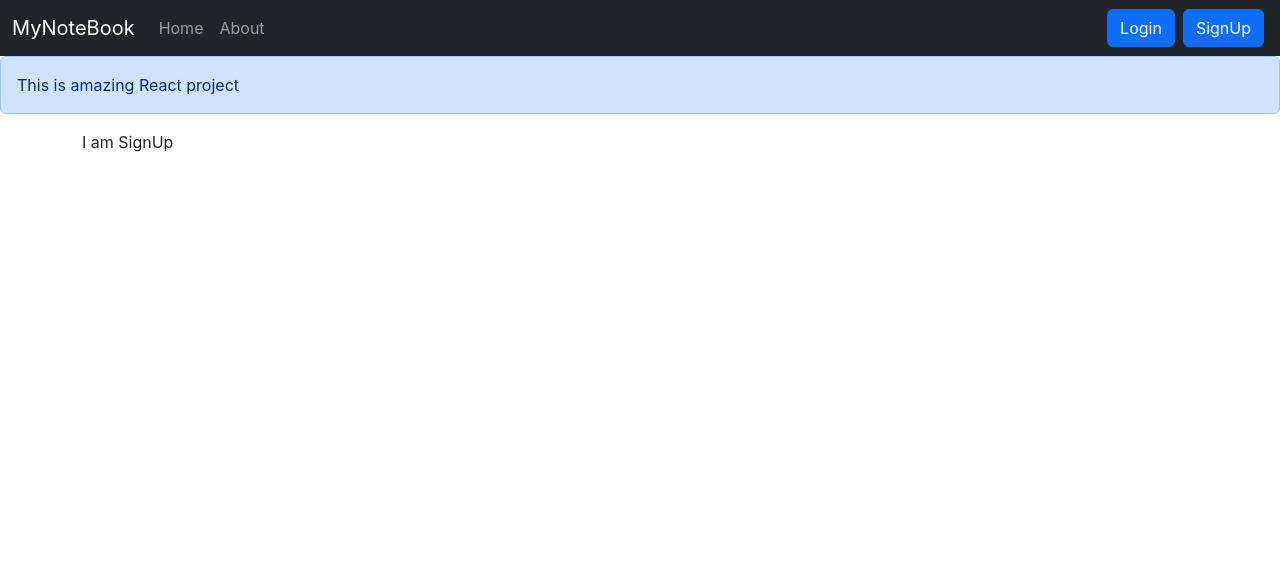
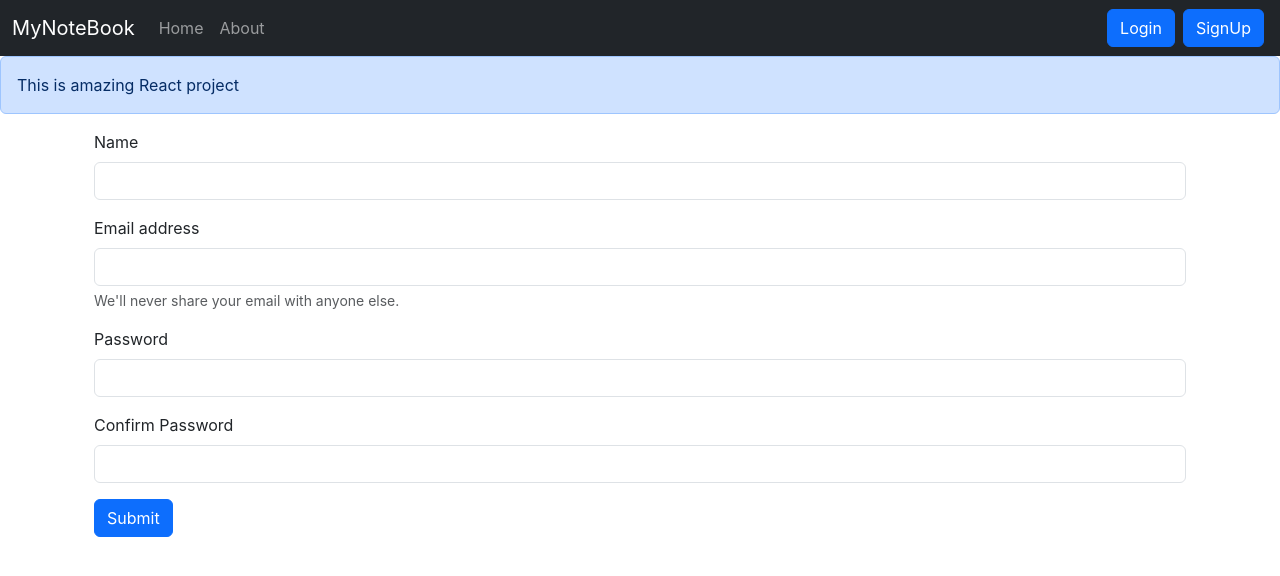
Before and after one commit to Tuhin114/MyNoteBook-Frontend, a React (Create React App) app: page /signup in a window 1280 px wide. Shown: the top 576 px of the page. Built offline with nearby package versions, Linux system fonts and the light colour scheme.

Commit message:
Added SignUp functionality

```diff
--- a/src/components/SignUp.js
+++ b/src/components/SignUp.js
@@ -1,7 +1,134 @@
-import React from "react";
+import React, { useState } from "react";
+import { useNavigate } from "react-router-dom";
 
 const SignUp = () => {
-  return <div>I am SignUp</div>;
+  const [credential, setCredential] = useState({
+    name: "",
+    email: "",
+    password: "",
+    confirmPassword: "",
+  });
+  const [loading, setLoading] = useState(false);
+  const [error, setError] = useState(null);
+  const navigate = useNavigate();
+
+  const handleSubmit = async (e) => {
+    e.preventDefault();
+    setLoading(true);
+    setError(null);
+
+    try {
+      const response = await fetch(
+        "http://localhost:5000/api/auth/createuser",
+        {
+          method: "POST",
+          headers: {
+            "Content-Type": "application/json",
+          },
+          body: JSON.stringify({
+            name: credential.name,
+            email: credential.email,
+            password: credential.password,
+            confirmPassword: credential.confirmPassword,
+          }),
+        }
+      );
+
+      const json = await response.json();
+      console.log(json); // Log the response
+      if (response.ok) {
+        localStorage.setItem("token", json.authtoken);
+        navigate("/home");
+      } else {
+        setError("Error occurred during signup.");
+      }
+    } catch (error) {
+      console.error("Error:", error);
+      setError("User already exists.");
+    } finally {
+      setLoading(false);
+      setCredential({
+        name: "",
+        email: "",
+        password: "",
+        confirmPassword: "",
+      }); // Clear input fields
+    }
+  };
+
+  const onChange = (e) => {
+    setCredential({ ...credential, [e.target.id]: e.target.value });
+  };
+
+  return (
+    <div className="container">
+      <form onSubmit={handleSubmit}>
+        <div className="mb-3">
+          <label htmlFor="name" className="form-label">
+            Name
+          </label>
+          <input
+            type="text"
+            className="form-control"
+            id="name"
+            value={credential.name}
+            onChange={onChange}
+            aria-describedby="emailHelp"
+          />
+        </div>
+        <div className="mb-3">
+          <label htmlFor="email" className="form-label">
+            Email address
+          </label>
+          <input
+            type="email"
+            className="form-control"
+            id="email"
+            value={credential.email}
+            onChange={onChange}
+            aria-describedby="emailHelp"
+          />
+          <div id="emailHelp" className="form-text">
+            We'll never share your email with anyone else.
+          </div>
+        </div>
+        <div className="mb-3">
+          <label htmlFor="password" className="form-label">
+            Password
+          </label>
+          <input
+            type="password"
+            className="form-control"
+            id="password"
+            value={credential.password}
+            minLength={5}
+            required
+            onChange={onChange}
+          />
+        </div>
+        <div className="mb-3">
+          <label htmlFor="confirmPassword" className="form-label">
+            Confirm Password
+          </label>
+          <input
+            type="password"
+            className="form-control"
+            id="confirmPassword"
+            value={credential.confirmPassword}
+            minLength={5}
+            required
+            onChange={onChange}
+          />
+        </div>
+
+        {error && <div className="text-danger">{error}</div>}
+
+        <button type="submit" className="btn btn-primary" disabled={loading}>
+          {loading ? "Loading..." : "Submit"}
+        </button>
+      </form>
+    </div>
+  );
 };
 
 export default SignUp;
```
